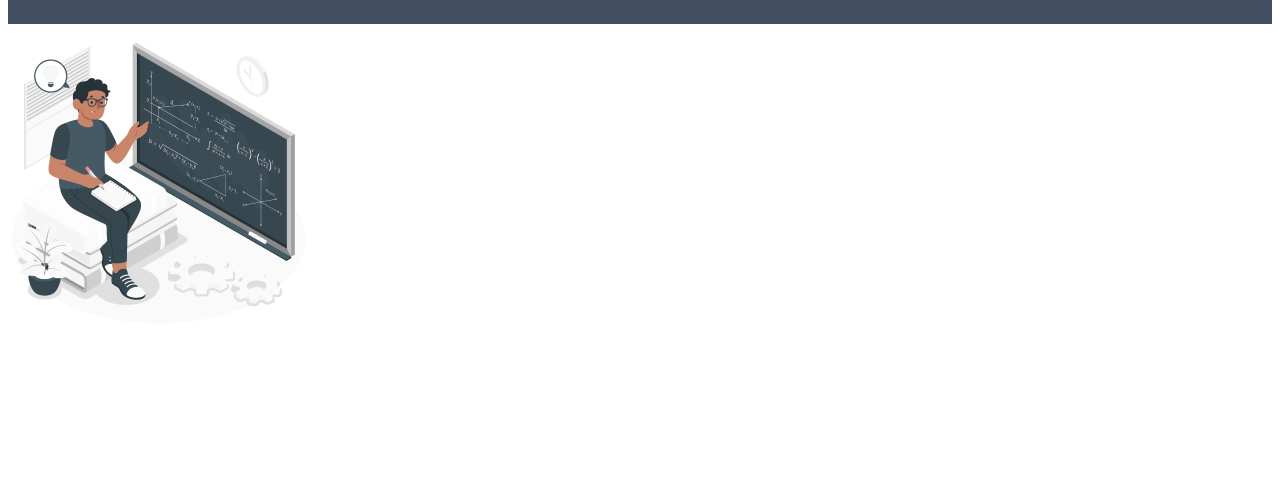
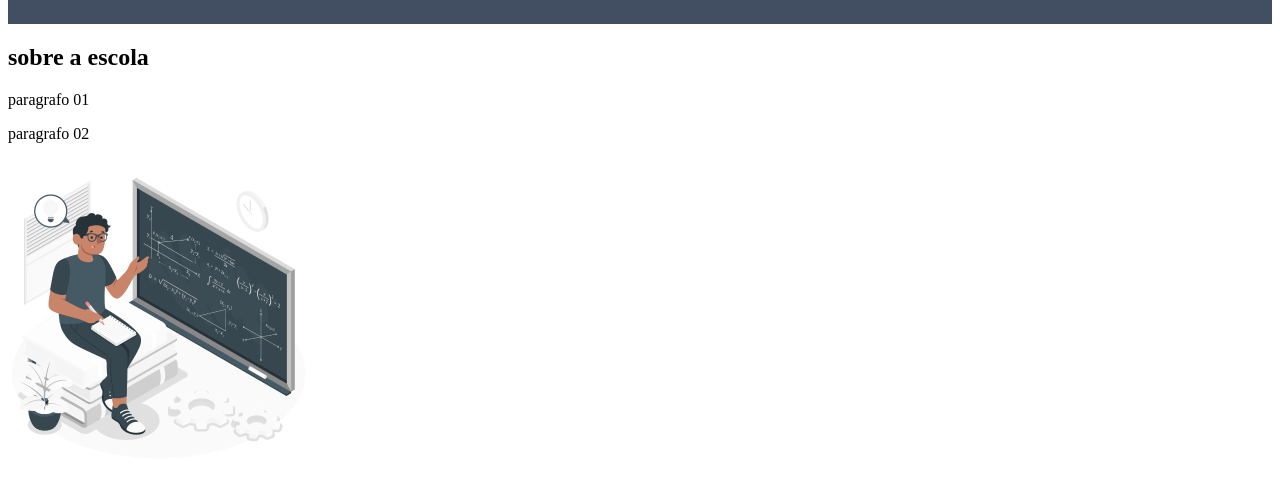
Before and after one commit to thaisindiannydominguesarevalo/site-escola-novo, a plain HTML site: page index.html in a window 1280 px wide. Shown: the part 91-570 px from the top of the page. Drawn offline with Linux system fonts and the light colour scheme.

Commit message:
pagina th

```diff
--- a/index.html
+++ b/index.html
@@ -20,6 +20,22 @@
 
 
     </header>
+
+    <section class="escola">
+        <div class="escola-div-conteudo">
+            <h2>sobre a escola</h2>
+
+            <pc class="escola-texto-um">paragrafo 01</p>
+            <p class="escola-texto-dois">paragrafo 02</p>
+
+
+        </div>
+
+
+
+
+
+    </section>
     <section>
 
 
```
